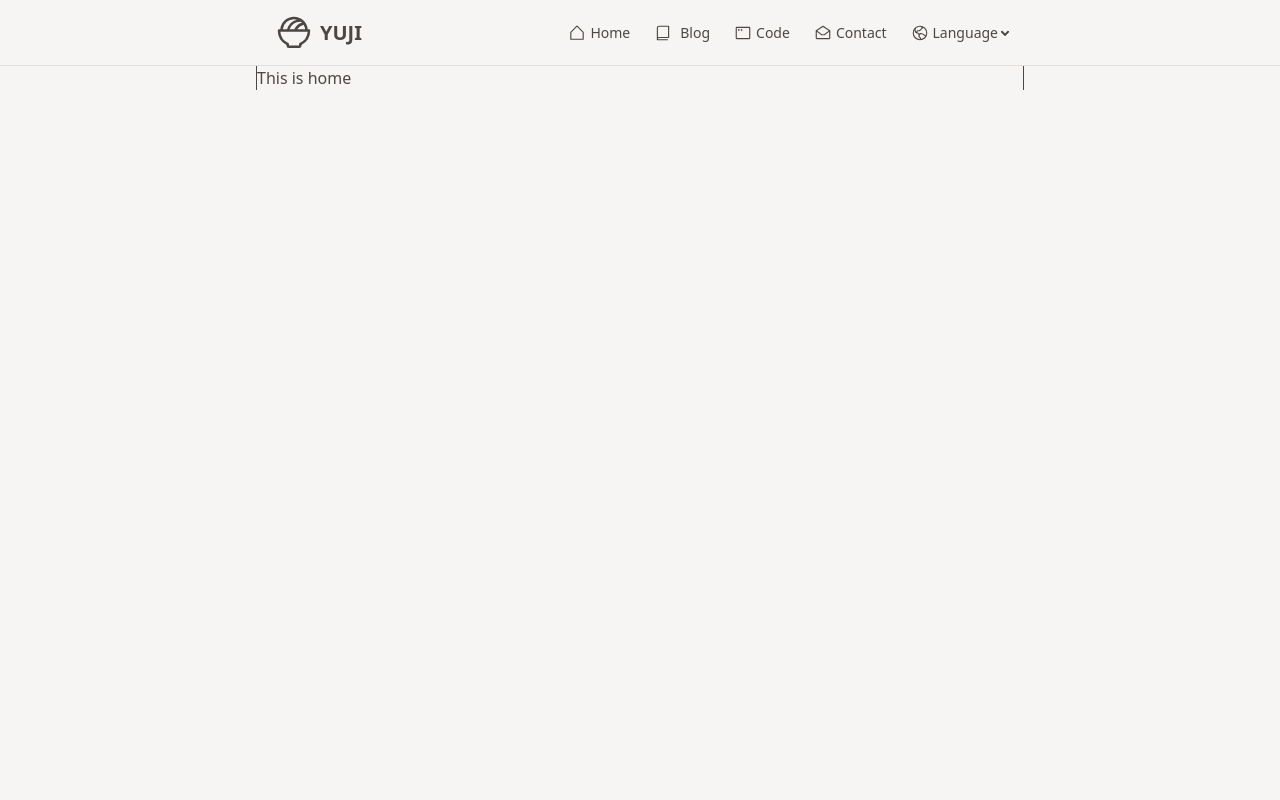
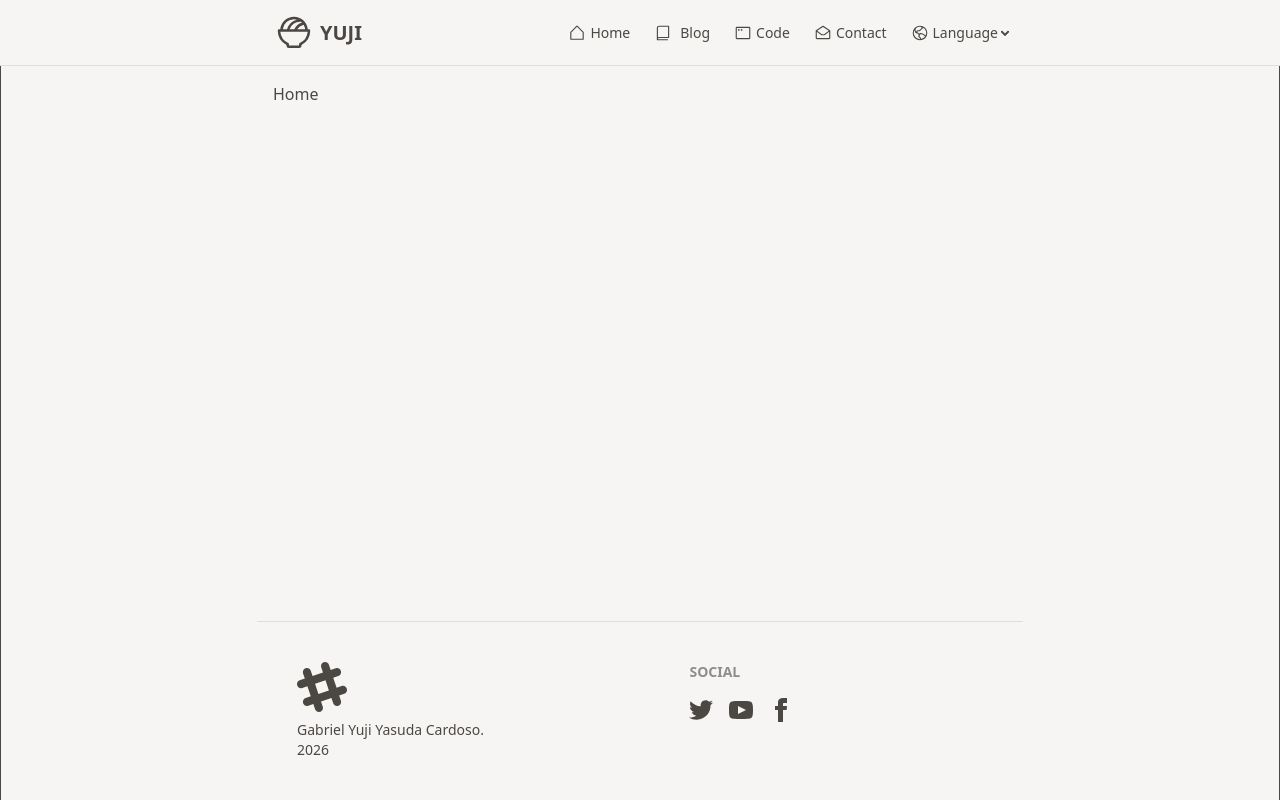
Before and after one commit to GabrielYujiYasuda/Portfolio, a React (Vite) app: page / in a window 1280 px wide. Built offline with nearby package versions, Linux system fonts and the light colour scheme.

Commit message:
feat: add footer; fix heigh content issue; add logo click navigation

```diff
--- /dev/null
+++ b/src/components/Footer.tsx
@@ -0,0 +1,46 @@
+const Footer = () => {
+  return (
+    <footer className="footer sm:footer-horizontal  p-10 border-t border-base-300">
+      <aside>
+        <svg
+          width="50"
+          height="50"
+          viewBox="0 0 24 24"
+          xmlns="http://www.w3.org/2000/svg"
+          fillRule="evenodd"
+          clipRule="evenodd"
+          className="fill-current"
+        >
+          <path d="M22.672 15.226l-2.432.811.841 2.515c.33 1.019-.209 2.127-1.23 2.456-1.15.325-2.148-.321-2.463-1.226l-.84-2.518-5.013 1.677.84 2.517c.391 1.203-.434 2.542-1.831 2.542-.88 0-1.601-.564-1.86-1.314l-.842-2.516-2.431.809c-1.135.328-2.145-.317-2.463-1.229-.329-1.018.211-2.127 1.231-2.456l2.432-.809-1.621-4.823-2.432.808c-1.355.384-2.558-.59-2.558-1.839 0-.817.509-1.582 1.327-1.846l2.433-.809-.842-2.515c-.33-1.02.211-2.129 1.232-2.458 1.02-.329 2.13.209 2.461 1.229l.842 2.515 5.011-1.677-.839-2.517c-.403-1.238.484-2.553 1.843-2.553.819 0 1.585.509 1.85 1.326l.841 2.517 2.431-.81c1.02-.33 2.131.211 2.461 1.229.332 1.018-.21 2.126-1.23 2.456l-2.433.809 1.622 4.823 2.433-.809c1.242-.401 2.557.484 2.557 1.838 0 .819-.51 1.583-1.328 1.847m-8.992-6.428l-5.01 1.675 1.619 4.828 5.011-1.674-1.62-4.829z"></path>
+        </svg>
+        <p>
+          Gabriel Yuji Yasuda Cardoso.
+          <br />
+          2026
+        </p>
+      </aside>
+      <nav>
+        <h6 className="footer-title">Social</h6>
+        <div className="grid grid-flow-col gap-4">
+          <a>
+            <svg xmlns="http://www.w3.org/2000/svg" width="24" height="24" viewBox="0 0 24 24" className="fill-current">
+              <path d="M24 4.557c-.883.392-1.832.656-2.828.775 1.017-.609 1.798-1.574 2.165-2.724-.951.564-2.005.974-3.127 1.195-.897-.957-2.178-1.555-3.594-1.555-3.179 0-5.515 2.966-4.797 6.045-4.091-.205-7.719-2.165-10.148-5.144-1.29 2.213-.669 5.108 1.523 6.574-.806-.026-1.566-.247-2.229-.616-.054 2.281 1.581 4.415 3.949 4.89-.693.188-1.452.232-2.224.084.626 1.956 2.444 3.379 4.6 3.419-2.07 1.623-4.678 2.348-7.29 2.04 2.179 1.397 4.768 2.212 7.548 2.212 9.142 0 14.307-7.721 13.995-14.646.962-.695 1.797-1.562 2.457-2.549z"></path>
+            </svg>
+          </a>
+          <a>
+            <svg xmlns="http://www.w3.org/2000/svg" width="24" height="24" viewBox="0 0 24 24" className="fill-current">
+              <path d="M19.615 3.184c-3.604-.246-11.631-.245-15.23 0-3.897.266-4.356 2.62-4.385 8.816.029 6.185.484 8.549 4.385 8.816 3.6.245 11.626.246 15.23 0 3.897-.266 4.356-2.62 4.385-8.816-.029-6.185-.484-8.549-4.385-8.816zm-10.615 12.816v-8l8 3.993-8 4.007z"></path>
+            </svg>
+          </a>
+          <a>
+            <svg xmlns="http://www.w3.org/2000/svg" width="24" height="24" viewBox="0 0 24 24" className="fill-current">
+              <path d="M9 8h-3v4h3v12h5v-12h3.642l.358-4h-4v-1.667c0-.955.192-1.333 1.115-1.333h2.885v-5h-3.808c-3.596 0-5.192 1.583-5.192 4.615v3.385z"></path>
+            </svg>
+          </a>
+        </div>
+      </nav>
+    </footer>
+  );
+};
+
+export default Footer;
--- a/src/components/Header.tsx
+++ b/src/components/Header.tsx
@@ -6,10 +6,10 @@
     <div>
       <div className="navbar bg-base-400 px-[20%] border-b border-base-300">
         <div className="flex-1 items-center gap-2">
-          <a className="btn btn-ghost text-xl">
+          <Link to="/" className="btn btn-ghost text-xl">
             <BowlFood size={40} />
             YUJI
-          </a>
+          </Link>
         </div>
         <div className="flex-none">
           <ul className="menu menu-horizontal px-1">
--- a/src/pages/BasePage.tsx
+++ b/src/pages/BasePage.tsx
@@ -1,5 +1,6 @@
 import type { ReactNode } from "react";
 import Header from "../components/Header";
+import Footer from "../components/Footer";
 
 type PageLayoutProps = {
   content: ReactNode;
@@ -7,12 +8,13 @@
 
 const BasePage = ({ content }: PageLayoutProps) => {
   return (
-    <main>
+    <div className="min-h-screen flex flex-col">
       <Header />
-      <div className="px-[20%] ">
-        <main className="border-x border-base-500">{content}</main>
+      <div className="flex flex-col flex-1 px-[20%] border-x border-base-500">
+        <main className="flex-1 p-4">{content}</main>
+        <Footer />
       </div>
-    </main>
+    </div>
   );
 };
 
--- a/src/pages/home/HomeContent.tsx
+++ b/src/pages/home/HomeContent.tsx
@@ -1,5 +1,9 @@
 const HomeContent = () => {
-  return <div className="">This is home</div>;
+  return (
+    <div>
+      <div>Home</div>
+    </div>
+  );
 };
 
 export default HomeContent;
```
